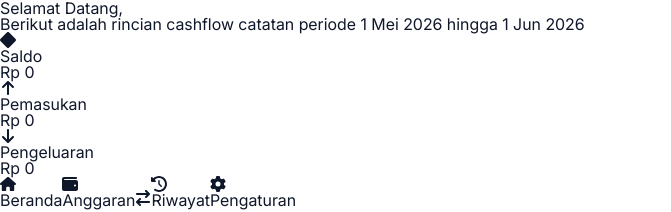
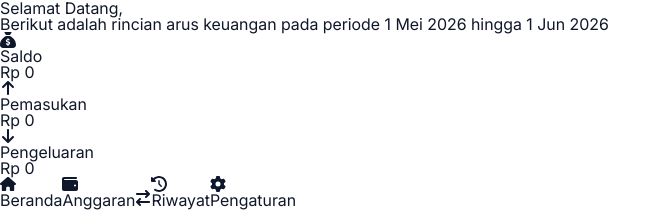
Before and after one commit to yusufsugiono/cashplan, a React (Vite) app: page / in a window 1280 px wide. Shown: the top 212 px of the page, without its empty margins (0-671 px from the left). Built offline with nearby package versions, Linux system fonts and the light colour scheme.

Commit message:
improve icon and wording

```diff
--- a/src/features/dashboard/Greeting.jsx
+++ b/src/features/dashboard/Greeting.jsx
@@ -12,7 +12,7 @@ export default function Greeting({ name, periodStart, periodEnd }) {
       <p className="text-sm text-[var(--color-muted)]">Selamat Datang,</p>
       <p className="text-lg font-medium">{name}</p>
       <p className="text-xs text-[var(--color-muted)] mt-1">
-        Berikut adalah rincian cashflow catatan periode {periodStart} hingga {periodEnd}
+        Berikut adalah rincian arus keuangan pada periode {periodStart} hingga {periodEnd}
       </p>
     </div>
   );
--- a/src/pages/HomePage.jsx
+++ b/src/pages/HomePage.jsx
@@ -1,4 +1,4 @@
-import { FaDiamond, FaArrowUp, FaArrowDown } from 'react-icons/fa6';
+import { FaSackDollar, FaArrowUp, FaArrowDown } from 'react-icons/fa6';
 
 import Greeting from '../features/dashboard/Greeting';
 import SummaryCard from '../features/dashboard/SummaryCard';
@@ -66,7 +66,7 @@ export default function HomePage() {
     <div className="pb-16">
       <Greeting name={settings.userName} periodStart={period.start} periodEnd={period.end} />
 
-      <SummaryCard icon={FaDiamond} label="Saldo" amount={balance} />
+      <SummaryCard icon={FaSackDollar} label="Saldo" amount={balance} />
       <SummaryCard icon={FaArrowUp} label="Pemasukan" amount={totalIncome} />
       <SummaryCard icon={FaArrowDown} label="Pengeluaran" amount={totalExpense} />
 
```
